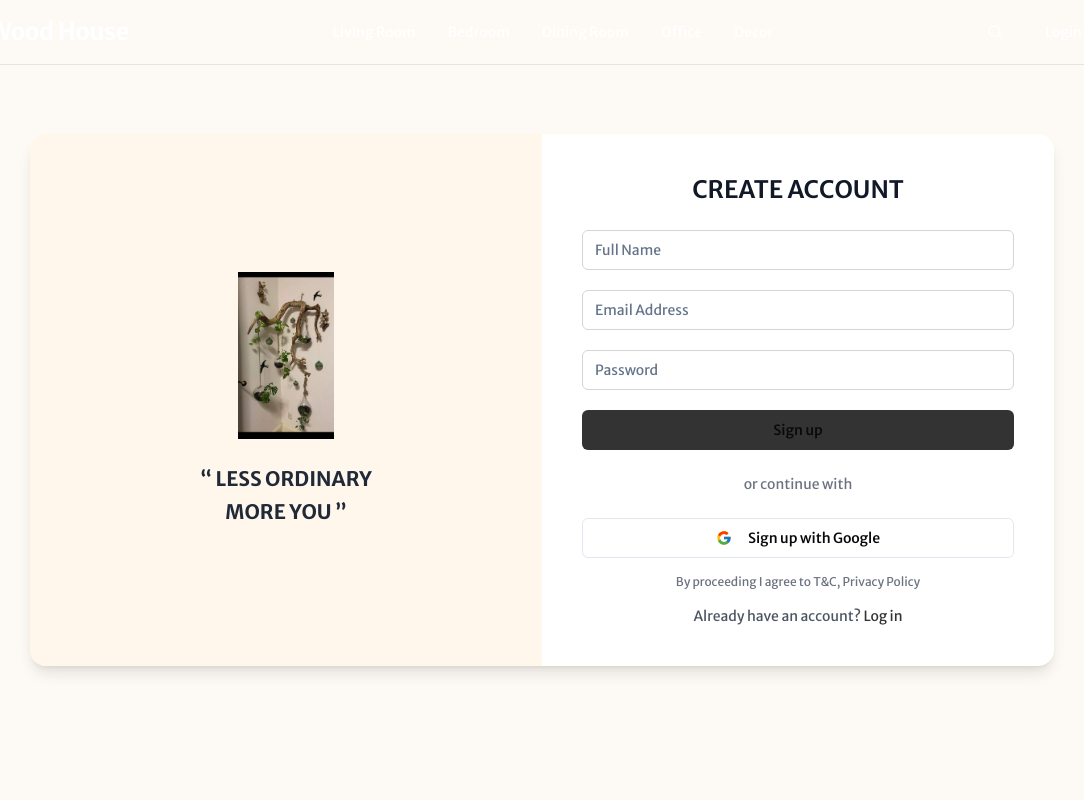
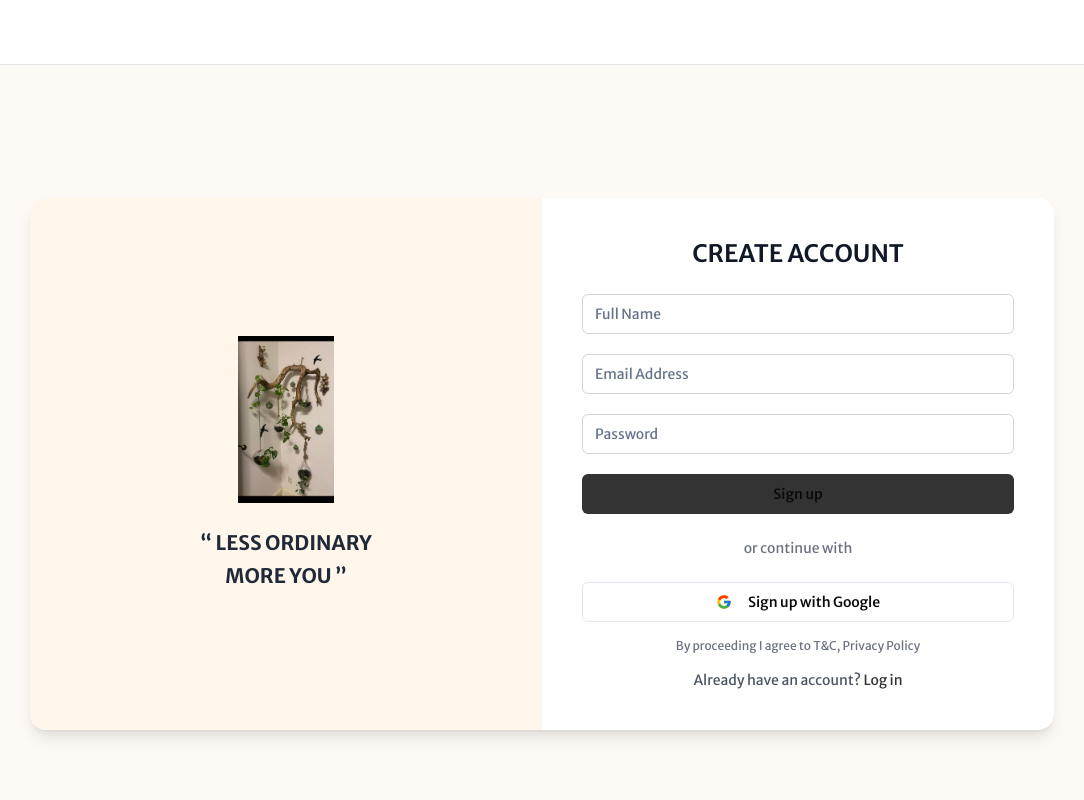
Before and after one commit to gauravver13/wild-wood-house, a Next.js app: page /signup in a window 1280 px wide. Shown: the top 800 px of the page, without its empty margins (98-1182 px from the left). Built offline with nearby package versions, Linux system fonts and the light colour scheme.

Commit message:
fix ui in login and signup page

```diff
--- a/src/app/(auth)/login/page.tsx
+++ b/src/app/(auth)/login/page.tsx
@@ -66,7 +66,7 @@
   }
 
   return (
-    <div className="min-h-screen flex items-center justify-center bg-[#fdf9f4] px-4">
+    <div className="min-h-screen flex items-center justify-center bg-[#fdf9f4] px-4 mt-16">
       <div className="w-full max-w-5xl flex flex-col md:flex-row bg-white rounded-2xl shadow-lg overflow-hidden">
         {/* Left Visual Section */}
         <div className="w-full md:w-1/2 bg-[#fff6ec] flex flex-col items-center justify-center p-10">
--- a/src/app/(auth)/signup/page.tsx
+++ b/src/app/(auth)/signup/page.tsx
@@ -56,7 +56,7 @@
   }
 
   return (
-    <div className="min-h-screen flex items-center justify-center bg-[#fdf9f4] px-4">
+    <div className="min-h-screen flex items-center justify-center bg-[#fdf9f4] px-4 mt-16">
       <div className="w-full max-w-5xl flex flex-col md:flex-row bg-white rounded-2xl shadow-lg overflow-hidden">
         {/* Left Visual Section */}
         <div className="w-full md:w-1/2 bg-[#fff6ec] flex flex-col items-center justify-center p-10">
```
